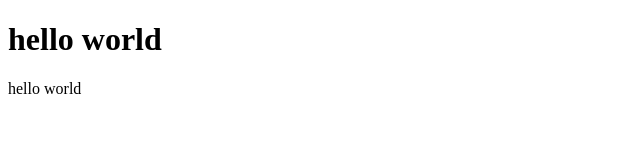
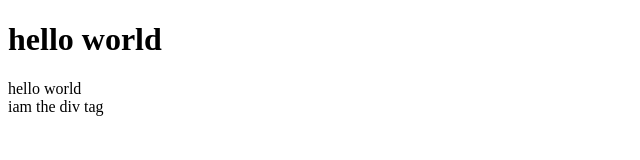
Before and after one commit to Saiganeshvarma/demorepo1111, a plain HTML site: page index.html in a window 1280 px wide. Shown: the full height of the page, 0-640 px from the left. Drawn offline with Linux system fonts and the light colour scheme.

Commit message:
aaded the code

```diff
--- a/index.html
+++ b/index.html
@@ -10,6 +10,7 @@
     <div>
         hello world
     </div>
+    <div>iam the div tag</div>
 
 </body>
 </html>
```
